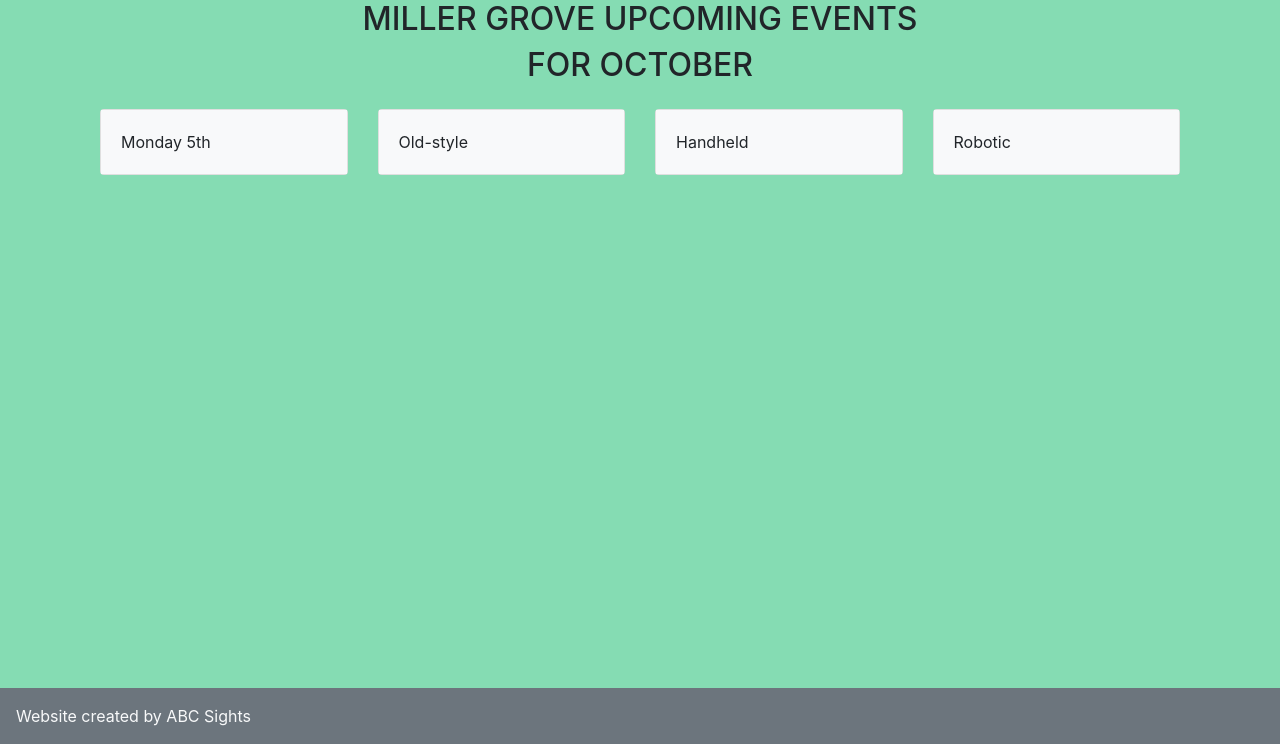
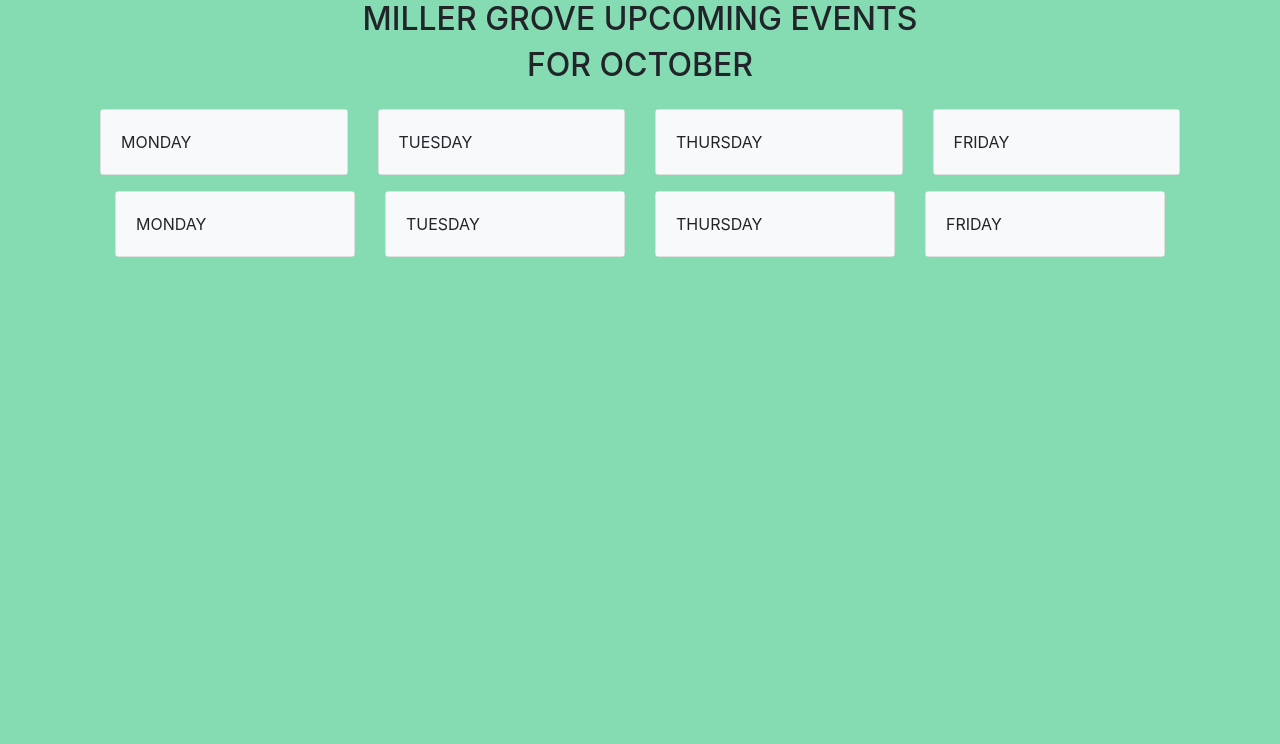
Before and after one commit to oleg-glingeanu/django-project, a Django app: page /articles/events/ in a window 1280 px wide. Shown: the part 56-800 px from the top of the page. Run offline with Django 3.2, Linux system fonts and the light colour scheme; some libraries are stand-ins or nearby versions.

Commit message:
Update
Update

```diff
--- a/templates/events_page.html
+++ b/templates/events_page.html
@@ -17,36 +17,64 @@
 <div class="col-sm-3 mt-3">
     <div class="card">
   <div class="card-body bg-light">
-      Monday 5th
+      MONDAY
   </div>
     </div>
 </div>
 <div class="col-sm-3 mt-3">
     <div class="card">
   <div class="card-body bg-light">
-      Old-style
+      TUESDAY
   </div>
     </div>
 </div>
 <div class="col-sm-3 mt-3">
     <div class="card">
   <div class="card-body bg-light">
-      Handheld
+      THURSDAY
   </div>
     </div>
 </div>
 <div class="col-sm-3 mt-3">
     <div class="card">
   <div class="card-body bg-light">
-      Robotic
+      FRIDAY
   </div>
     </div>
 </div>
   </div>
   <div class="container-fluid">
-<div class="fixed-bottom bg-secondary text-light p-3">
-    Website created by ABC Sights
-</div>
+    <div class="row">
+  <div class="col-sm-3 mt-3">
+      <div class="card">
+    <div class="card-body bg-light">
+        MONDAY
+    </div>
+      </div>
+  </div>
+  <div class="col-sm-3 mt-3">
+      <div class="card">
+    <div class="card-body bg-light">
+        TUESDAY
+    </div>
+      </div>
+  </div>
+  <div class="col-sm-3 mt-3">
+      <div class="card">
+    <div class="card-body bg-light">
+        THURSDAY
+    </div>
+      </div>
+  </div>
+  <div class="col-sm-3 mt-3">
+      <div class="card">
+    <div class="card-body bg-light">
+        FRIDAY
+    </div>
+      </div>
+  </div>
+    </div>
+  <div class="container-fluid">
   </div>
 </div>
 </body>
```
